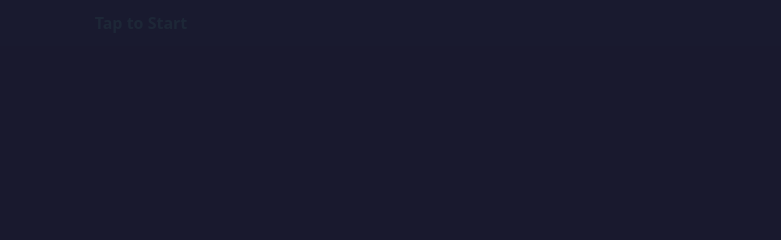
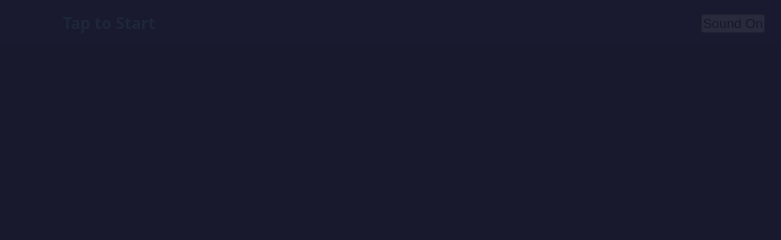
Before and after one commit to anatomy08/Tag-Game-Web-Ai, a website built with Vite: page index.html in a window 1280 px wide. Shown: the top 240 px of the page, 499-1280 px from the left. Built offline with nearby package versions, Linux system fonts and the light colour scheme.

Commit message:
Add sound control to game UI

```diff
--- a/index.html
+++ b/index.html
@@ -12,6 +12,7 @@
         <span id="score">Score: 0</span>
         <span id="timer">Time: 1:00</span>
         <span id="status">Tap to Start</span>
+        <button id="sound-btn" type="button" aria-label="Toggle background sound">Sound On</button>
       </header>
       <canvas id="game-canvas"></canvas>
       <div id="overlay" class="visible">
```
